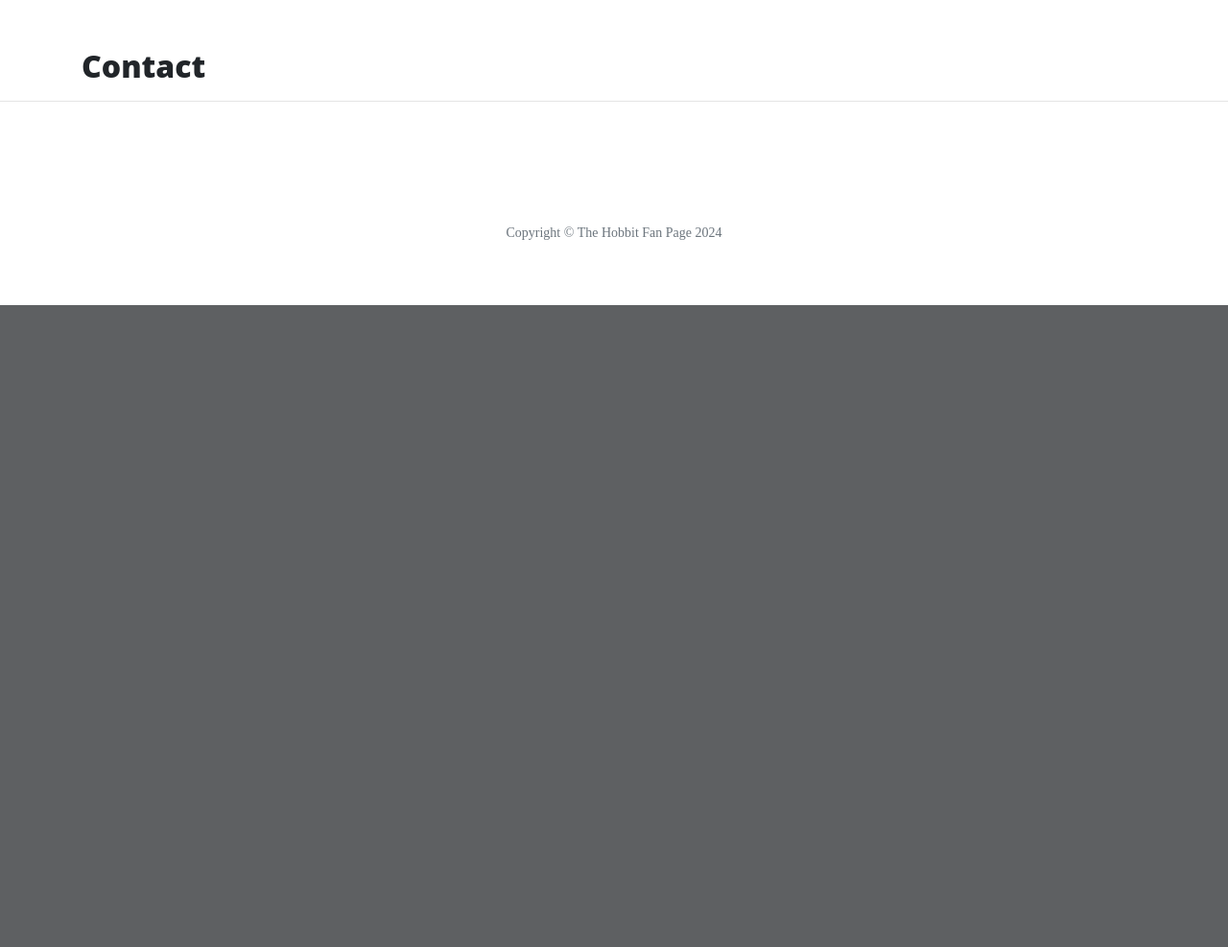
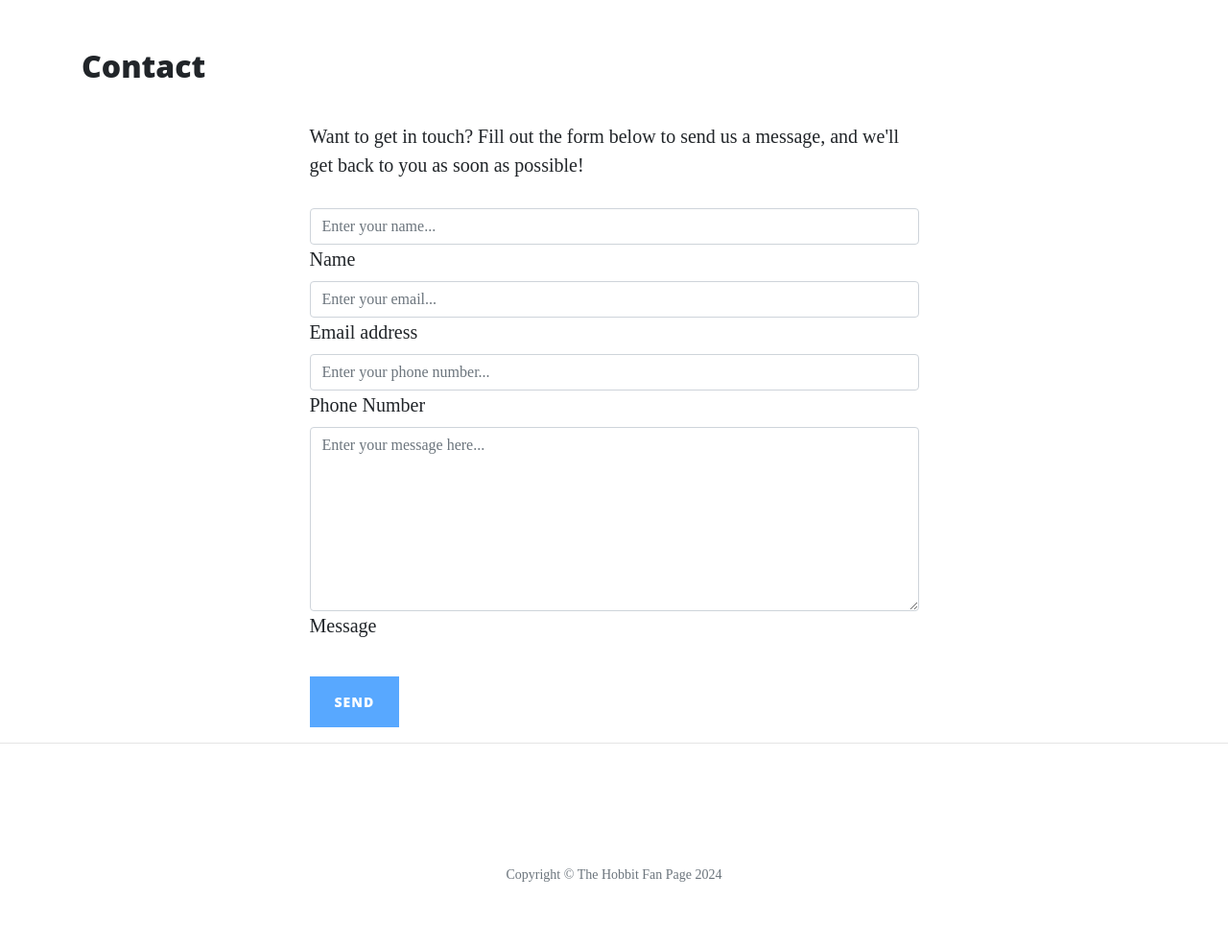
Before and after one commit to yosephdev/the-hobbit-fan-page, a Flask app: page /contact in a window 1280 px wide. Shown: the part 628-1615 px from the top of the page at 96% size. Before the commit the page ends 946 px from the top, so only its background shows below. Run offline with Flask 3, Linux system fonts and the light colour scheme; some libraries are stand-ins or nearby versions.

Commit message:
feat: Update contact page with a new form markup

```diff
--- a/templates/contact.html
+++ b/templates/contact.html
@@ -1,4 +1,43 @@
 {% extends "base.html" %}
 {% block content %}
-    <h2>{{ page_title }}</h2>
+<h2>{{ page_title }}</h2>
+
+
+<div class="row justify-content-center">
+    <div class="col-md-10 col-lg-8 col-xl-7">
+        <p>Want to get in touch? Fill out the form below to send us a message, and we'll get back to you as soon as possible!</p>
+        <div>
+            <form id="contactForm">
+                <div class="form-floating">
+                    <input class="form-control" id="name" type="text" placeholder="Enter your name..." required />
+                    <label for="name">Name</label>
+                    <div class="invalid-feedback">A name is required.</div>
+                </div>
+                <div class="form-floating">
+                    <input class="form-control" id="email" type="email" placeholder="Enter your email..." required />
+                    <label for="email">Email address</label>
+                    <div class="invalid-feedback">An email is required.</div>
+                    <div class="invalid-feedback">Email is not valid.</div>
+                </div>
+                <div class="form-floating">
+                    <input class="form-control" id="phone" type="tel" placeholder="Enter your phone number..." required />
+                    <label for="phone">Phone Number</label>
+                    <div class="invalid-feedback">A phone number is required.</div>
+                </div>
+                <div class="form-floating">
+                    <textarea class="form-control" id="message" placeholder="Enter your message here..." style="height: 12rem" required></textarea>
+                    <label for="message">Message</label>
+                    <div class="invalid-feedback">A message is required.</div>
+                </div>
+                <br />
+                <div class="d-none" id="submitErrorMessage">
+                    <div class="text-center text-danger mb-3">Error sending message!</div>
+                </div>
+                <button class="btn btn-primary text-uppercase disabled" id="submitButton" type="submit">Send</button>
+            </form>
+        </div>
+    </div>
+</div>
+
+
 {% endblock %}
```
